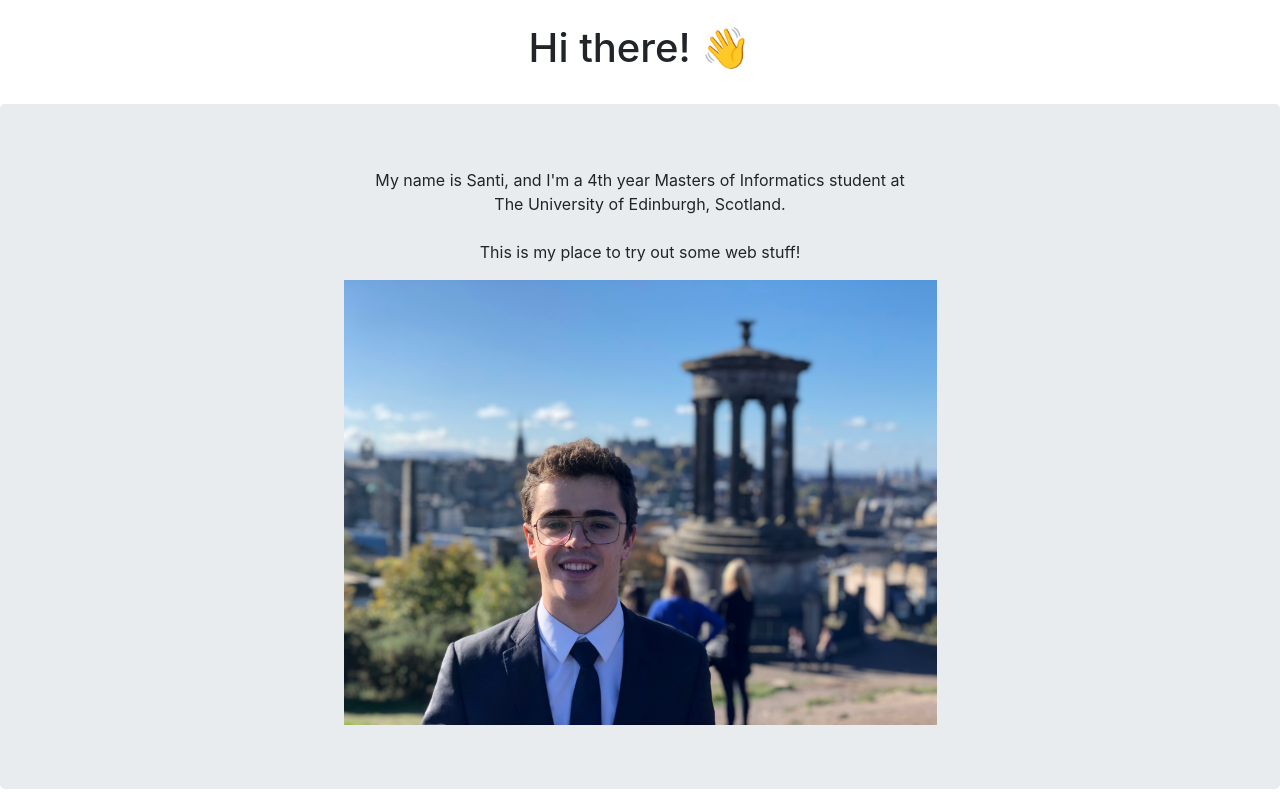
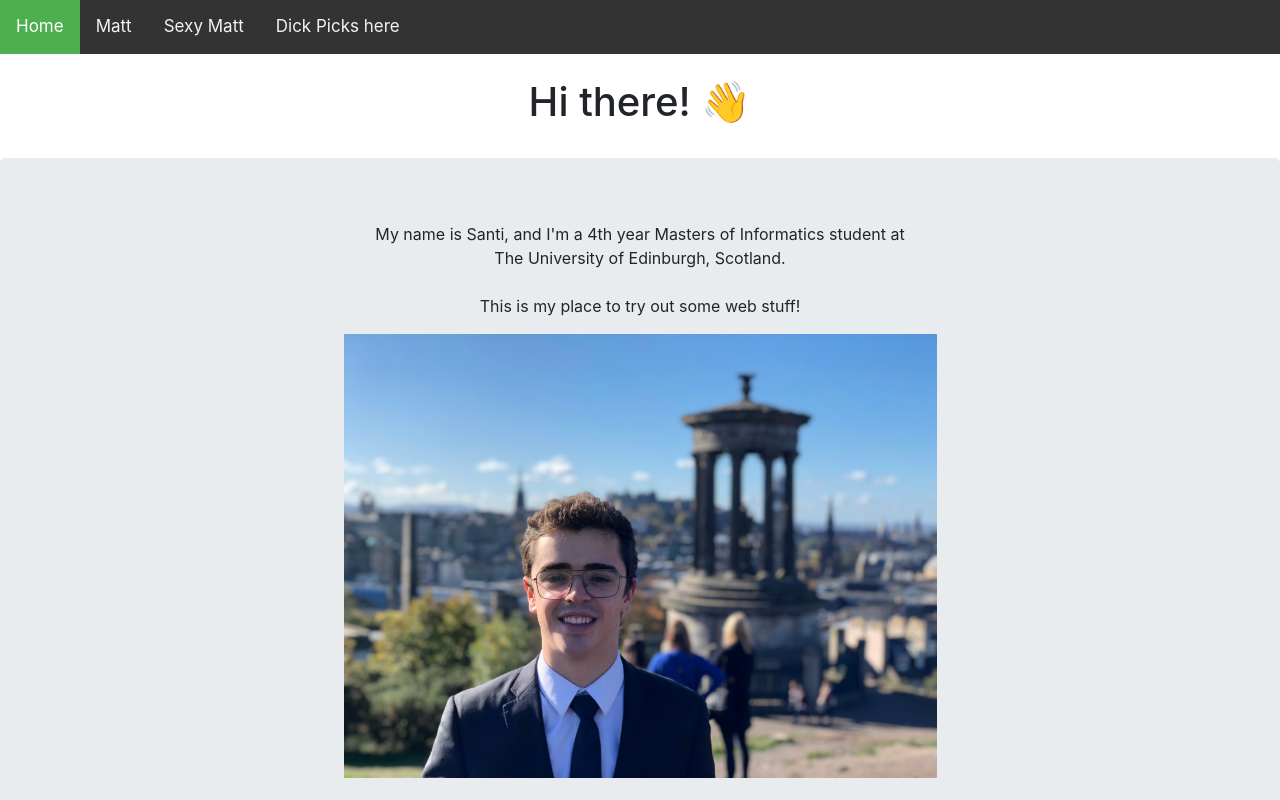
Before and after one commit to santiguillengar/meweb, a plain HTML site: page index.html in a window 1280 px wide. Shown: the top 800 px of the page. Drawn offline with nearby package versions, Linux system fonts and the light colour scheme.

Commit message:
added stylesheet, added template navbar

```diff
--- a/index.html
+++ b/index.html
@@ -5,11 +5,19 @@
   <meta charset="utf-8">
   <meta name="viewport" content="width=device-width, initial-scale=1">
   <link rel="stylesheet" href="https://maxcdn.bootstrapcdn.com/bootstrap/4.1.3/css/bootstrap.min.css">
+  <link rel="stylesheet" type="text/css" href="style.css">
   <script src="https://ajax.googleapis.com/ajax/libs/jquery/3.3.1/jquery.min.js"></script>
   <script src="https://cdnjs.cloudflare.com/ajax/libs/popper.js/1.14.3/umd/popper.min.js"></script>
   <script src="https://maxcdn.bootstrapcdn.com/bootstrap/4.1.3/js/bootstrap.min.js"></script>
 </head>
 <body>
+
+<div class="topnav">
+    <a class="active" href="#home">Home</a>
+    <a href="#news">Matt</a>
+    <a href="#contact">Sexy Matt</a>
+    <a href="#about">Dick Picks here</a>
+</div>
 
 <div class="text-center">
     <br>
--- /dev/null
+++ b/style.css
@@ -0,0 +1,27 @@
+/* Add a black background color to the top navigation */
+.topnav {
+    background-color: #333;
+    overflow: hidden;
+}
+
+/* Style the links inside the navigation bar */
+.topnav a {
+    float: left;
+    color: #f2f2f2;
+    text-align: center;
+    padding: 14px 16px;
+    text-decoration: none;
+    font-size: 17px;
+}
+
+/* Change the color of links on hover */
+.topnav a:hover {
+    background-color: #ddd;
+    color: black;
+}
+
+/* Add a color to the active/current link */
+.topnav a.active {
+    background-color: #4CAF50;
+    color: white;
+}
```
